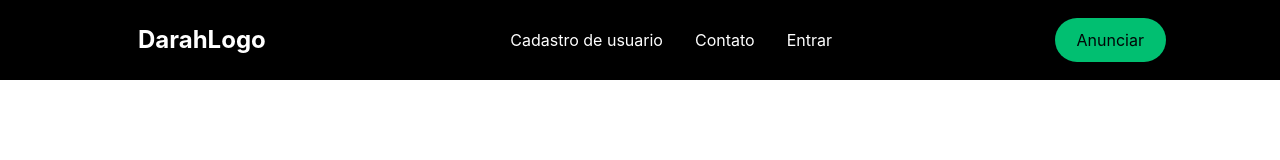
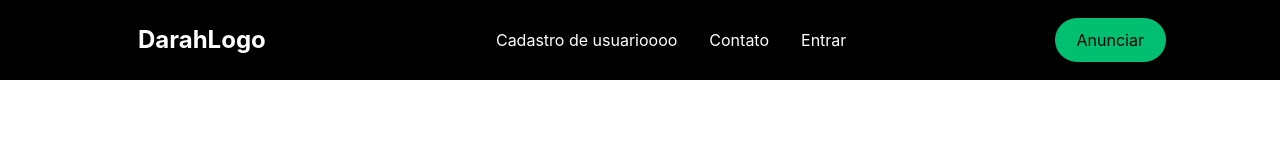
Before and after one commit to DuanCamargo/Darah_Imoveis, a React (Create React App) app: page / in a window 1280 px wide. Shown: the top 160 px of the page. Built offline with nearby package versions, Linux system fonts and the light colour scheme.

Commit message:
Att-teste

```diff
--- a/src/Components/Navbar/index.js
+++ b/src/Components/Navbar/index.js
@@ -29,7 +29,7 @@ const Navbar = ({toggle}) => {
                    </MobileIcon>
                    <NavMenu>
                        <NavItem>
-                           <NavLinks to="/cadastroUser">Cadastro de usuario</NavLinks>
+                           <NavLinks to="/cadastroUser">Cadastro de usuarioooo</NavLinks>
                        </NavItem>
                        <NavItem>
                            <NavLinks to= "discover">Contato</NavLinks>
```
